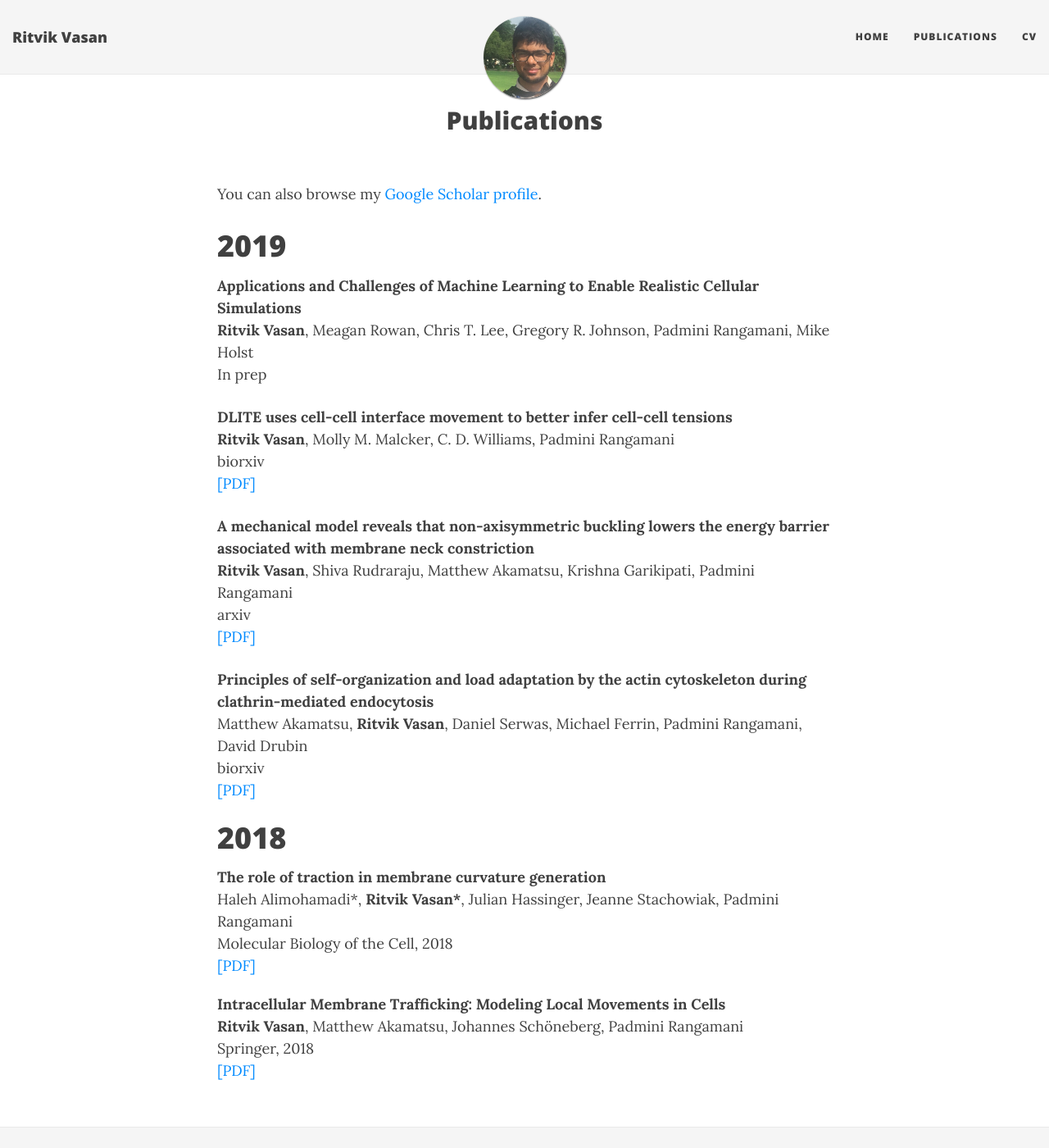
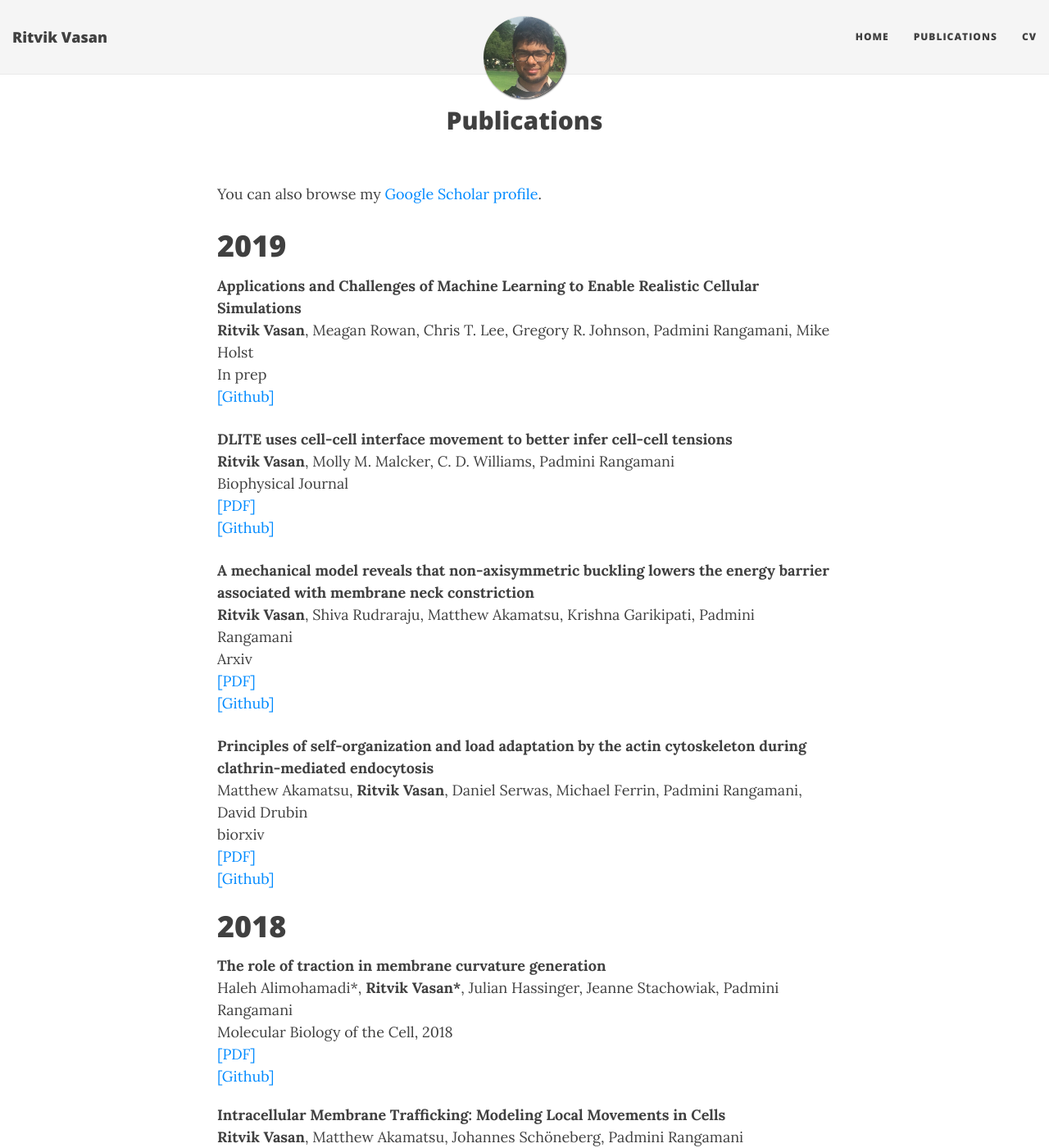
Before and after one commit to ritvikvasan/ritvikvasan.github.io, a Jekyll site: the page built from Publications.md, in a window 1280 px wide and 1400 px high. Shown: the whole window at 82% size. Built offline with Jekyll 4.4.1, drawn with Linux system fonts in a browser that asks for light colours; nearby versions of some CDN libraries.

Commit message:
press releases + git links

```diff
--- a/Publications.md
+++ b/Publications.md
@@ -16,6 +16,7 @@
 </strong><br />
           <b>Ritvik Vasan</b>, Meagan Rowan, Chris T. Lee, Gregory R. Johnson, Padmini Rangamani, Mike Holst<br />
           In prep<br />
+          <a href="https://github.com/AllenCellModeling/Gaussian_CVAE">[Github]</a> <br />
        </p>
     </div>
 </div>
@@ -27,8 +28,9 @@
           <strong>DLITE uses cell-cell interface movement to better infer cell-cell tensions
 </strong><br />
           <b>Ritvik Vasan</b>, Molly M. Malcker, C. D. Williams, Padmini Rangamani<br />
-          biorxiv<br />
-          <a href="https://www.biorxiv.org/content/biorxiv/early/2019/04/29/541144.full.pdf">[PDF]</a> <br />
+          Biophysical Journal<br />
+          <a href="https://reader.elsevier.com/reader/sd/pii/S0006349519308215?token=E72EF09967CEDA4A2C6FEC5E2649A7BE60AC39799F6DFD3F3D47F51A35D625ECA7DBFD56250C2F74569B0A5420CA6561">[PDF]</a> <br />
+          <a href="https://github.com/AllenCellModeling/DLITE/">[Github]</a> <br />
        </p>
     </div>
 </div>
@@ -40,8 +42,9 @@
           <strong>A mechanical model reveals that non-axisymmetric buckling lowers the energy barrier associated with membrane neck constriction
 </strong><br />
           <b>Ritvik Vasan</b>, Shiva Rudraraju, Matthew Akamatsu, Krishna Garikipati, Padmini Rangamani<br />
-          arxiv<br />
+          Arxiv<br />
           <a href="https://arxiv.org/pdf/1906.06443.pdf">[PDF]</a> <br />
+          <a href="https://github.com/cmmg/biologicalMembraneMechanics">[Github]</a> <br />
        </p>
     </div>
 </div>
@@ -55,6 +58,7 @@
           Matthew Akamatsu, <b>Ritvik Vasan</b>, Daniel Serwas, Michael Ferrin, Padmini Rangamani, David Drubin<br />
           biorxiv<br />
           <a href="https://www.biorxiv.org/content/biorxiv/early/2019/06/21/678797.full.pdf">[PDF]</a> <br />
+          <a href="https://github.com/DrubinBarnes/Akamatsu_CME_manuscript">[Github]</a> <br />
        </p>
     </div>
 </div>
@@ -68,6 +72,7 @@
           Haleh Alimohamadi*, <b>Ritvik Vasan*</b>, Julian Hassinger, Jeanne Stachowiak, Padmini Rangamani<br />
           Molecular Biology of the Cell, 2018<br />
           <a href="https://www.molbiolcell.org/doi/pdf/10.1091/mbc.E18-02-0087">[PDF]</a><br />
+          <a href="https://github.com/ritvikvasan/EMM">[Github]</a> <br />
        </p>
     </div>
 </div>
```
Also changed, not shown: 1 other file.
